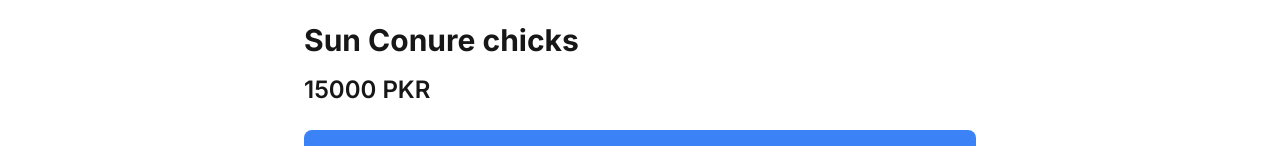
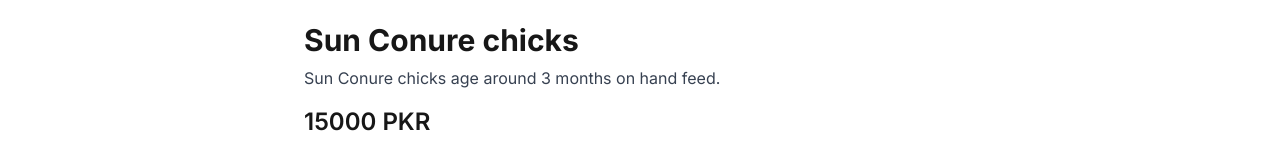
Before and after one commit to sadia1410/Shaheen_Birds_Paradise_Hackathon, a Next.js app: page /products/1 in a window 1280 px wide. Shown: the part 323-469 px from the top of the page. Built offline with nearby package versions, Linux system fonts and the light colour scheme.

Commit message:
Update page.tsx

```diff
--- a/src/app/products/[id]/page.tsx
+++ b/src/app/products/[id]/page.tsx
@@ -7,7 +7,8 @@ const product = {
   id: 1,
     name: "Sun Conure chicks",
     price: "15000 PKR",
-    image: "/images/sun.jpg"
+    image: "/images/sun.jpg",
+  description:"Sun Conure chicks  age around 3 months on hand feed."
 };
 
 const relatedProducts = [
```
